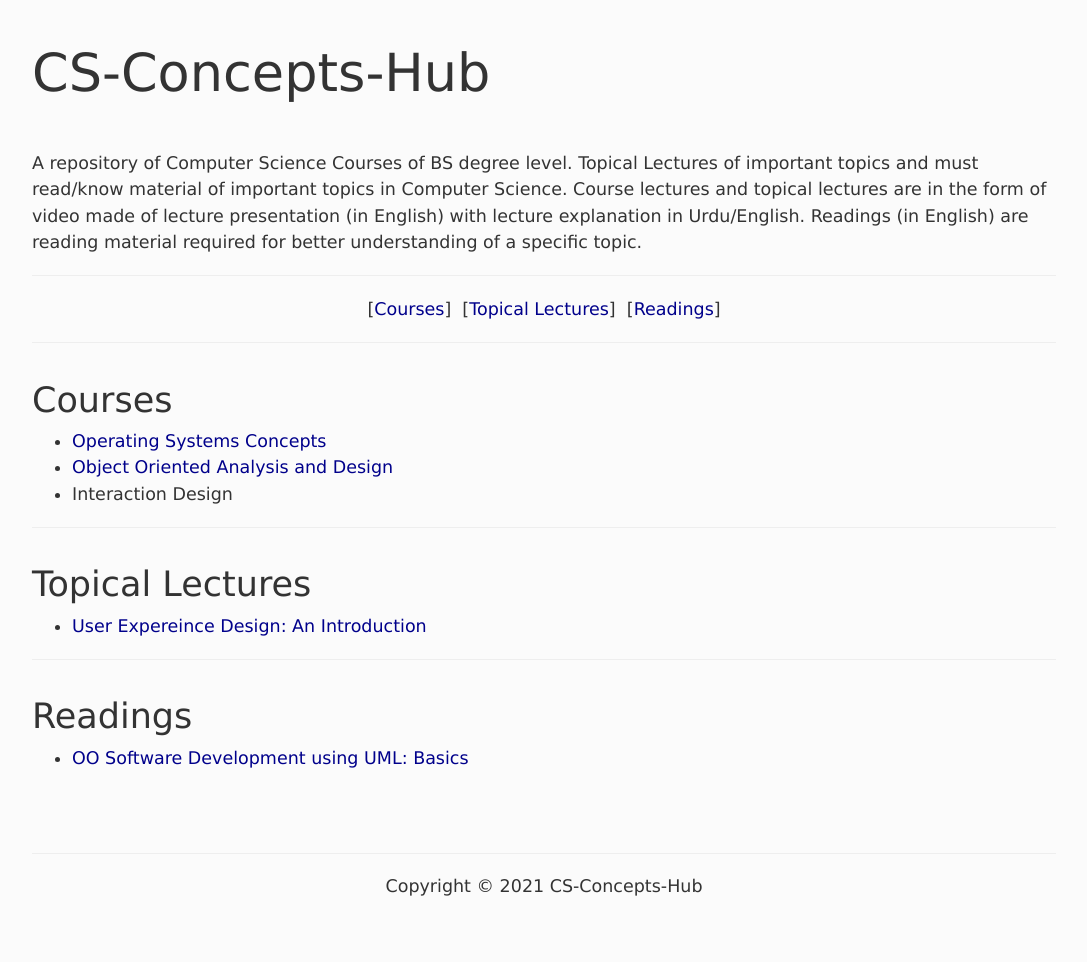
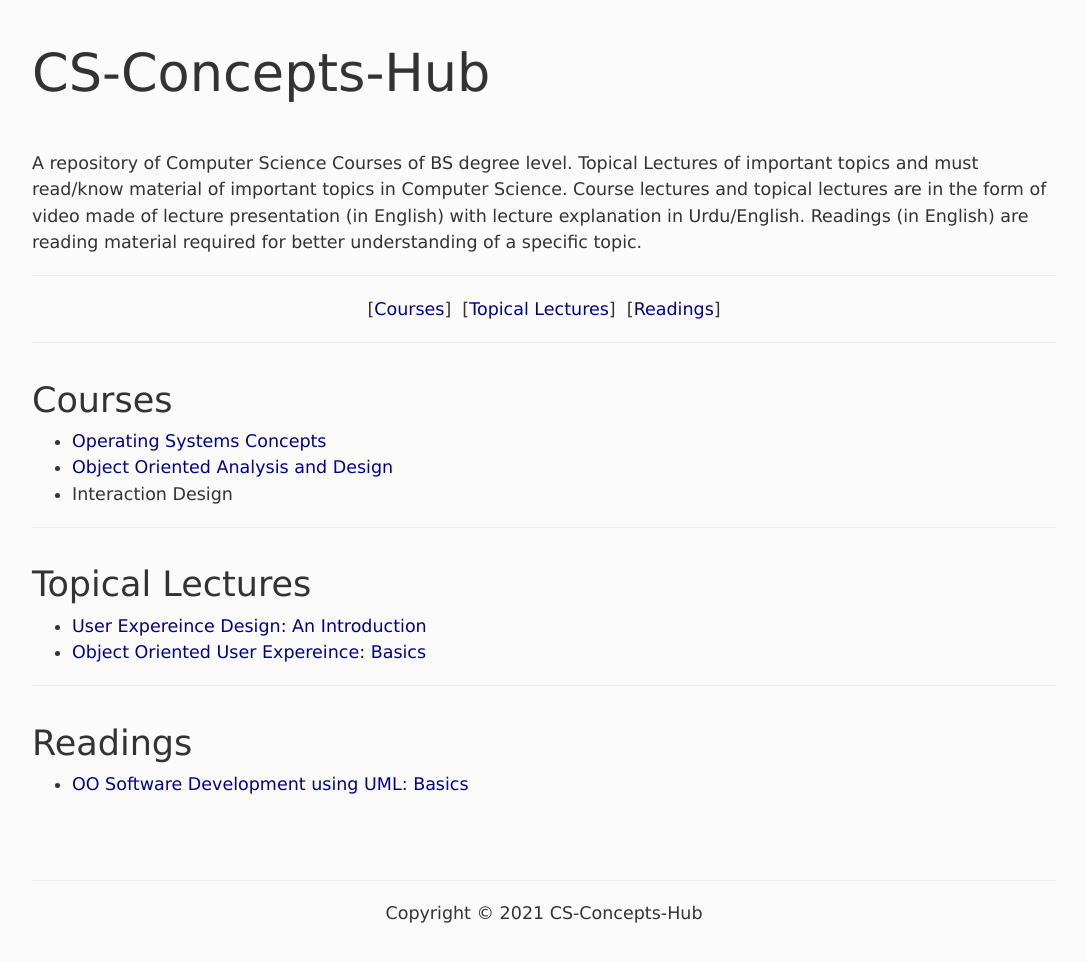
Before and after one commit to CS-Concepts-hub/CS-Concepts-hub, a Jekyll site: the page built from index.html, in a window 1280 px wide, cut to the strip 104-1117 px from the top of the page. Shown: the top 962 px of the strip, without its empty margins (96-1183 px from the left). Built offline with Jekyll 4.4.1, drawn with Linux system fonts in a browser that asks for light colours.

Commit message:
Update index.html

```diff
--- a/index.html
+++ b/index.html
@@ -29,6 +29,8 @@ weight: 0
 		<h2 class="title" id="lectures">Topical Lectures</h2>
 		<ul>
 			<li><a href="https://www.youtube.com/watch?v=nhVKVovL9MI" target="youtube">User Expereince Design: An Introduction</a></li>
+			<li><a href="https://youtu.be/nfy-VGv6AQE" target="youtube">Object Oriented User Expereince: Basics</a></li>
+
 
 		</ul>
 		<hr>
```
